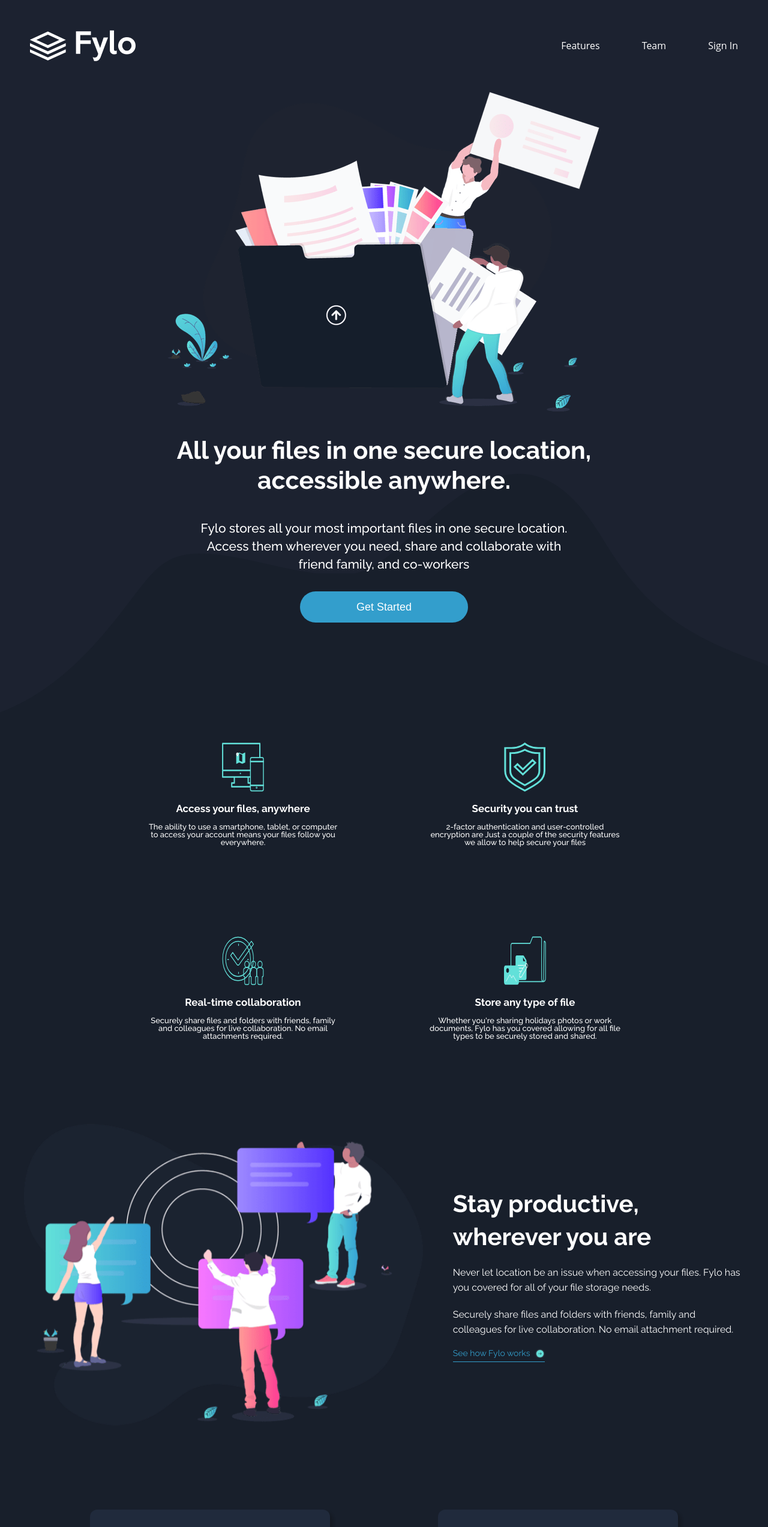
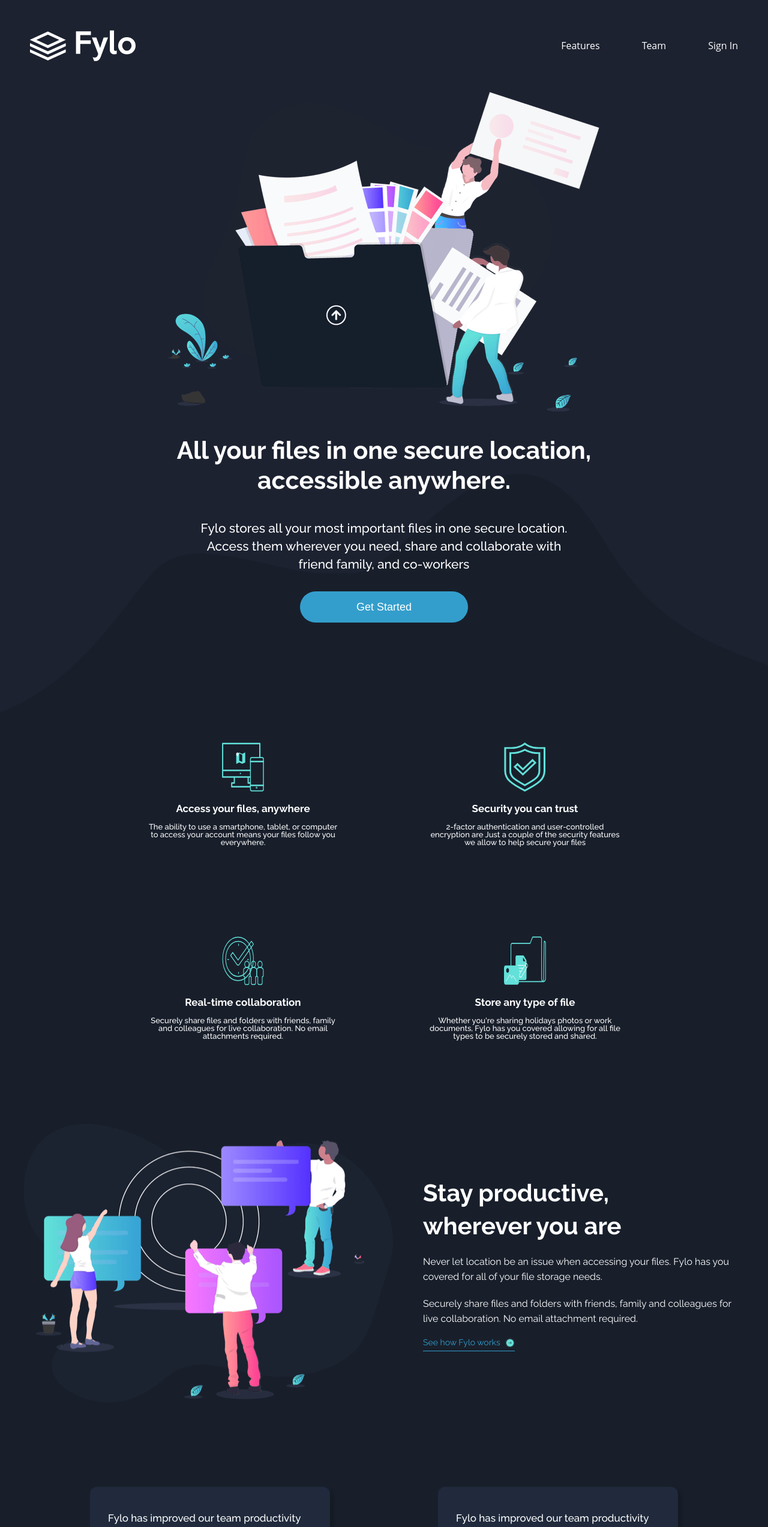
Before and after one commit to VyctorCosta/fylo-landing-page, a React (Create React App) app: page / in a window 1280 px wide. Shown: the top 2546 px of the page at 60% size. Built offline with nearby package versions, Linux system fonts and the light colour scheme.

Commit message:
style: HotFix image

```diff
--- a/src/components/Cards/styles.ts
+++ b/src/components/Cards/styles.ts
@@ -3,14 +3,15 @@
 export const Background = styled.div`
   background-color: ${({ theme }) => theme.Colors.Primary.mainBackground};
   max-width: 144rem;
+  margin: 0 auto;
   width: 100%;
-  margin: 0 auto;
 `;
 
 export const Container = styled.div`
   display: grid;
   grid-template-columns: repeat(auto-fill, minmax(40rem, 1fr));
   gap: 4rem;
+  margin: 0 auto;
   padding: 0 8rem;
   padding-bottom: 10rem;
   background-color: ${({ theme }) => theme.Colors.Primary.mainBackground};
--- a/src/components/Illustration/styles.ts
+++ b/src/components/Illustration/styles.ts
@@ -25,7 +25,11 @@
 `;
 
 export const IllustrationImg = styled.img`
-  width: 100%;
+  width: auto;
+
+  @media (max-width: 900px) {
+    width: 100%;
+  }
 `;
 
 export const DivContent = styled.div`
```
